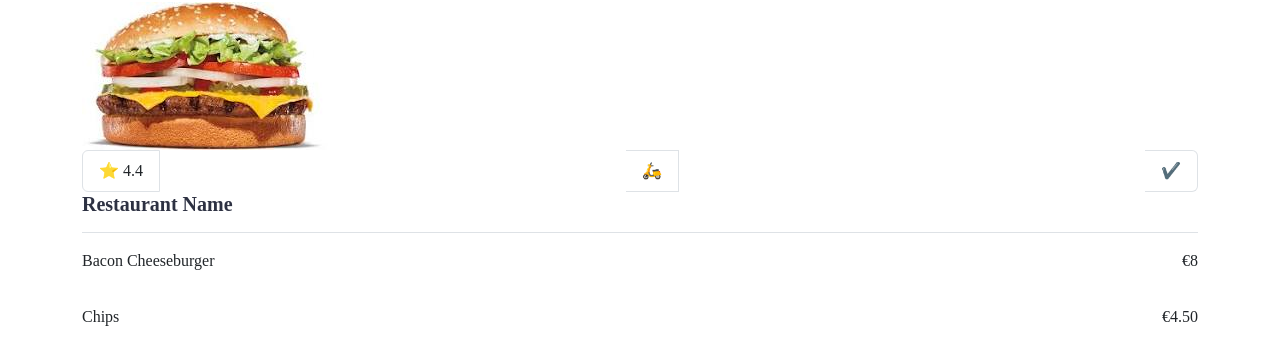
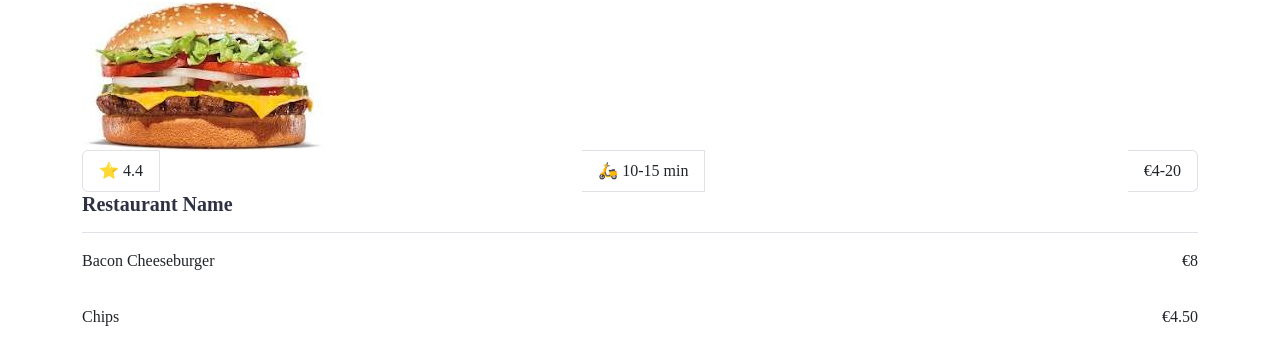
Before and after one commit to AustinCoules/SDEV2004-CA, a Flask app: page / in a window 1280 px wide. Shown: the part 138-478 px from the top of the page. Run offline with Flask 3, Linux system fonts and the light colour scheme; some web fonts are replaced.

Commit message:
added est delivery times and price

```diff
--- a/app/templates/index.html
+++ b/app/templates/index.html
@@ -21,8 +21,8 @@
             <!-- Placeholder Icons -->
             <ul class="list-group list-group-horizontal justify-content-between">
                 <li class="list-group-item">⭐ 4.4</li>
-                <li class="list-group-item">🛵</li>
-                <li class="list-group-item">✔️</li>
+                <li class="list-group-item">🛵 10-15 min</li>
+                <li class="list-group-item">€4-20</li>
             </ul>
             <!-- Potential Bootstrap progress bar here -->
         </div>
```
